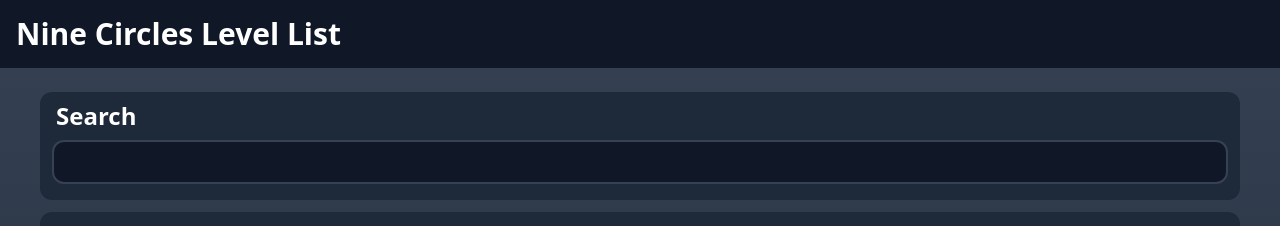
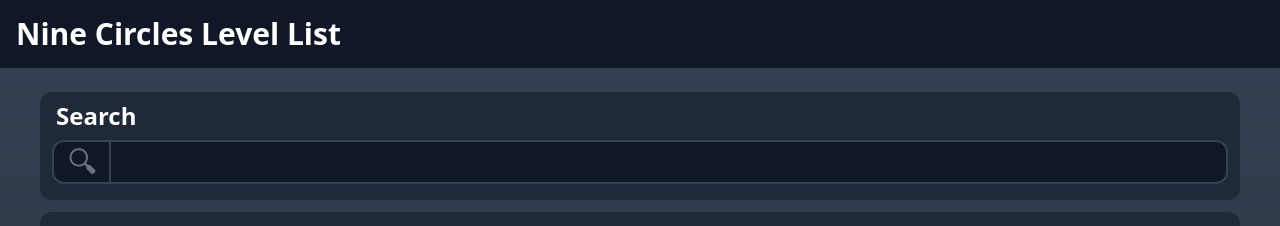
Before and after one commit to Jamming17/nclevelsfrontend, a React (Vite) app: page /list in a window 1280 px wide. Shown: the top 226 px of the page. Built offline with nearby package versions, Linux system fonts and the light colour scheme; no server answers.

Commit message:
Added magnifying glass icon t osearch bar

```diff
--- a/src/pages/List.tsx
+++ b/src/pages/List.tsx
@@ -150,12 +150,15 @@ function List() {
             {/* Search Bar */}
             <div className="bg-gray-800 rounded-xl mx-auto px-3 my-3 py-2 w-[600px] md:w-[800px] lg:w-[1000px] xl:w-[1200px]">
                 <p className="font-bold text-2xl mb-2 ml-1">Search</p>
-                <input
-                    type="text"
-                    value={searchQuery}
-                    onChange={handleSearch}
-                    className="bg-gray-900 border-2 border-gray-700 px-3 py-2 mb-2 rounded-xl items-center w-full"
-                />
+                <div className="flex flex-row bg-gray-900 border-2 border-gray-700 px-3 mb-2 rounded-xl items-center w-full">
+                    <p className="text-3xl text-gray-500 pl-[2px]">🔍︎</p>
+                    <input
+                        type="text"
+                        value={searchQuery}
+                        onChange={handleSearch}
+                        className="border-l-2 border-gray-700 py-2 ml-3 w-full"
+                    />
+                </div>
             </div>
 
             {/* Sorting */}
```
